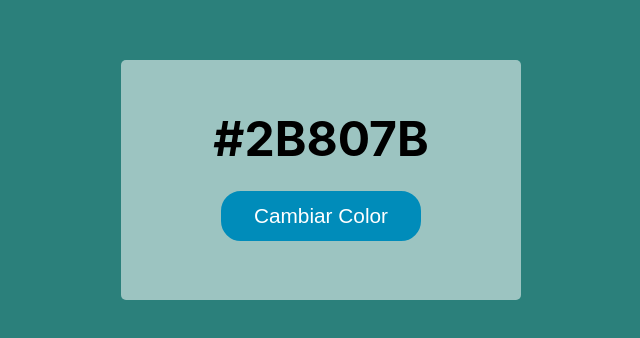
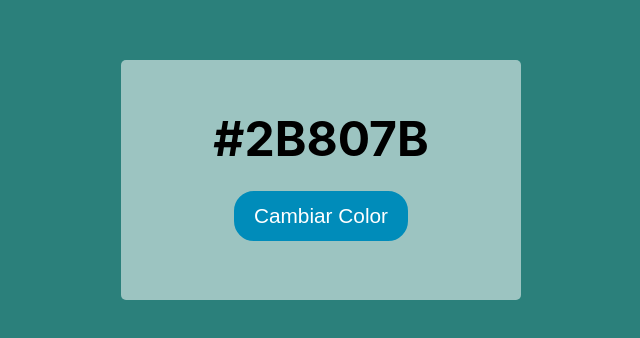
Before and after one commit to AdryanOvie2/Random-Color, a React (Vite) app: page / in a window 1280 px wide. Shown: the part 220-558 px from the top of the page, without its empty margins (319-959 px from the left). Built offline with nearby package versions, Linux system fonts and the light colour scheme.

Commit message:
edit styles

```diff
--- a/src/App.css
+++ b/src/App.css
@@ -1,9 +1,3 @@
-#root {
-  max-width: 1280px;
-  margin: 0 auto;
-  padding: 2rem;
-  text-align: center;
-}
 .box{
     display: flex;
     flex-wrap: wrap;
@@ -11,8 +5,8 @@
     align-items: center;
     flex-direction: column;
     padding: 2rem;
-        width: 25rem;
-        height: 15rem;
+    max-width: 25rem;
+    min-height: 15rem;
     backdrop-filter: saturate(180%) blur(5px) border-radius(5px);
     background: hsla(0, 0%, 100%, 0.533);
     border-radius: 5px;
@@ -27,7 +21,7 @@
         border-radius: 20px;
         background-color: #008CBA;
         margin: 1rem;
-            padding: 10px 30px;
+        padding: 10px 17px;
         border: 3px solid #008CBA;
         user-select: none;
         cursor: pointer;
@@ -36,3 +30,8 @@
     .box button:hover{
         background-color: #05455B;
     }
+@media (width >= 700px){
+    .box{
+        width: 25rem;
+    }
+}
--- a/src/index.css
+++ b/src/index.css
@@ -20,9 +20,8 @@ a:hover {
 }
 
 body {
-  margin: 0;
   display: flex;
+  justify-content: center;
   place-items: center;
-  min-width: 320px;
-  min-height: 100vh;
+  height: 100vh;
 }
```
Lines whose indentation alone changed are shown as unchanged.
